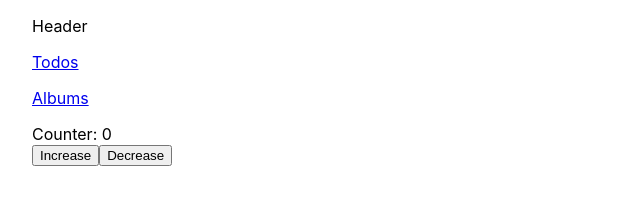
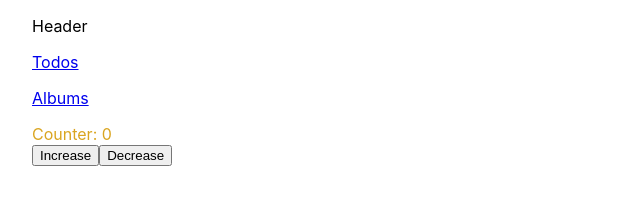
Before and after one commit to paulnguyen-mn/learn-reactjs, a React (Create React App) app: page / in a window 1280 px wide. Shown: the top 216 px of the page, without its empty margins (0-640 px from the left). Built offline with nearby package versions, Linux system fonts and the light colour scheme; no server answers.

Commit message:
Using css module

```diff
--- a/src/features/Counter/index.jsx
+++ b/src/features/Counter/index.jsx
@@ -1,29 +1,27 @@
 import React from 'react';
 import { useDispatch, useSelector } from 'react-redux';
 import { decrease, increase } from './counterSlice';
+import styles from './styles.module.css';
 
-CounterFeature.propTypes = {
-
-};
+CounterFeature.propTypes = {};
 
 function CounterFeature(props) {
   const dispatch = useDispatch();
-  const count = useSelector(state => state.count);
+  const count = useSelector((state) => state.count);
 
   const handleIncreaseClick = () => {
     const action = increase(); // action creator
     dispatch(action);
-  }
+  };
 
   const handleDecreaseClick = () => {
     // const action = decrease(); // action creator
     dispatch(decrease());
-  }
+  };
 
   return (
-    <div>
+    <div className={styles.count}>
       Counter: {count}
-
       <div>
         <button onClick={handleIncreaseClick}>Increase</button>
         <button onClick={handleDecreaseClick}>Decrease</button>
--- /dev/null
+++ b/src/features/Counter/styles.module.css
@@ -0,0 +1,3 @@
+.count {
+  color: goldenrod;
+}
```
